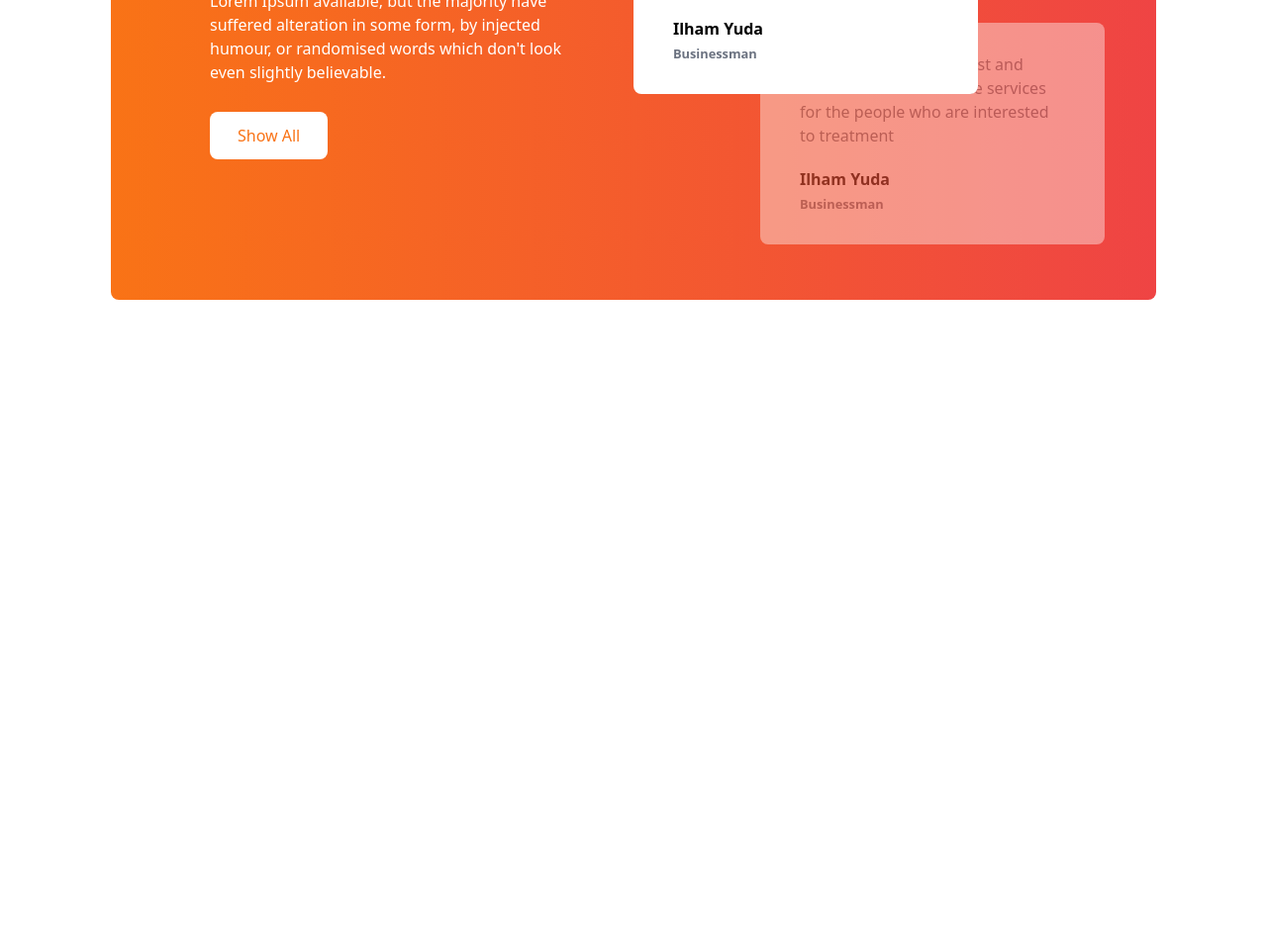
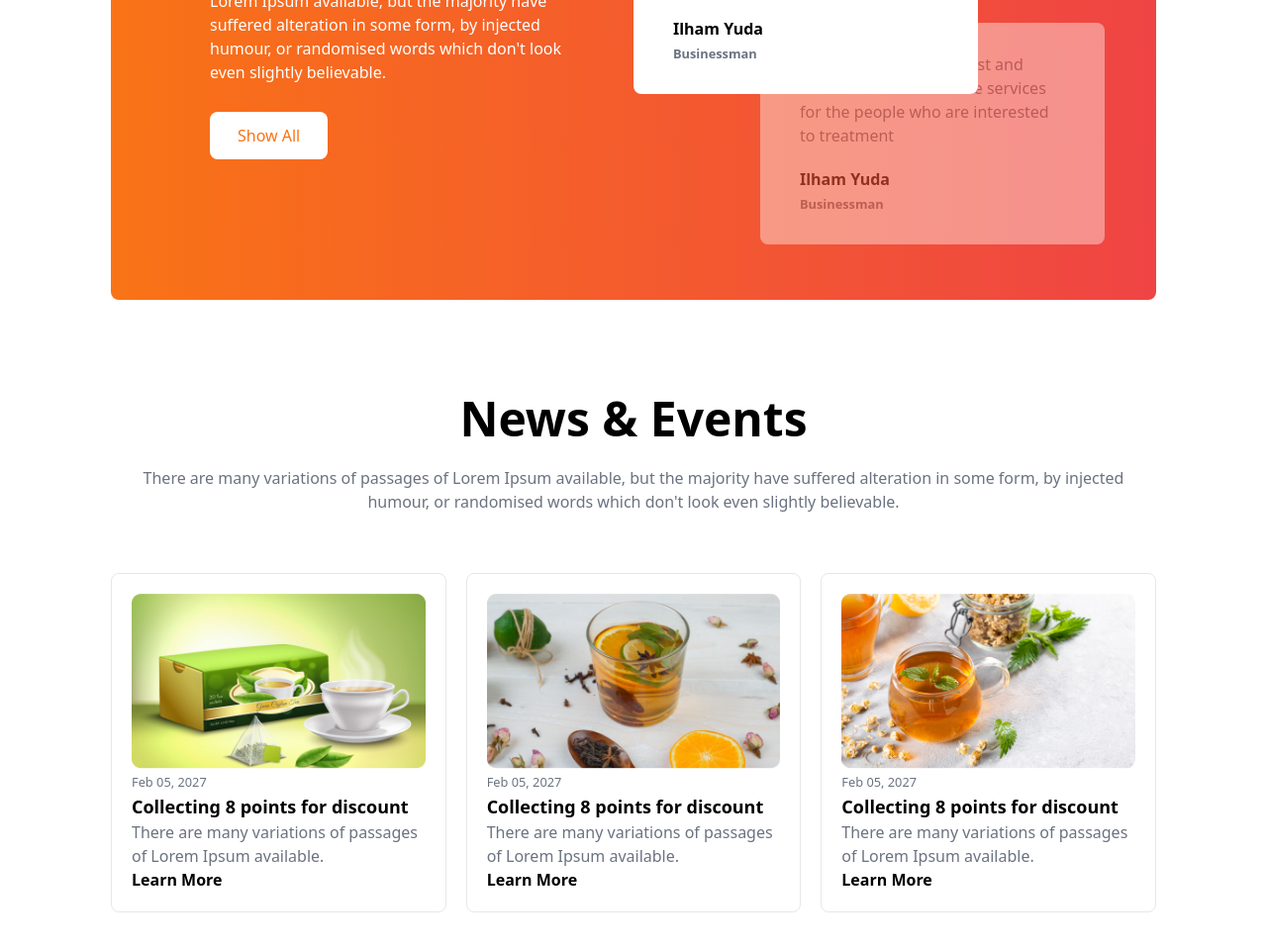
Before and after one commit to Zuanyed477/tea-house, a plain HTML site: page index.html in a window 1280 px wide. Shown: the part 2185-3145 px from the top of the page at 99% size. Before the commit the page ends 2488 px from the top, so only its background shows below. Drawn offline with nearby package versions, Linux system fonts and the light colour scheme.

Commit message:
dane the socund card section

```diff
--- a/index.html
+++ b/index.html
@@ -242,6 +242,38 @@
           </div>
         </div>
       </section>
+      <!-- News & Events -->
+       <section class="my-24 text-center">
+        <div>
+          <h2 class="text-5xl font-extrabold">News & Events</h2>
+          <p class="mt-6 text-gray-500">There are many variations of passages of Lorem Ipsum available, but the majority have suffered alteration in some form, by injected humour,
+            or randomised words which don't look even slightly believable. </p>
+        </div>
+        <!-- card -->
+       <div class="grid grid-cols-1 md:grid-cols-2 lg:grid-cols-3 gap-5 text-start max-w-6xl mx-auto mt-10">
+          <div class="border p-5 rounded-lg mt-5 gap-3">
+            <img src="./images/news-1.png" alt="">
+          <small class="text-gray-500">Feb 05, 2027</small>
+          <h3 class="font-bold text-lg">Collecting 8 points for discount</h3>
+          <p class="text-gray-500">There are many variations of passages of Lorem Ipsum available.</p>
+               <button class="font-extrabold">Learn More</button>
+         </div>
+          <div class="border p-5 rounded-lg mt-5 gap-3">
+            <img src="./images/news-2.png" alt="">
+          <small class="text-gray-500">Feb 05, 2027</small>
+          <h3 class="font-bold text-lg">Collecting 8 points for discount</h3>
+          <p class="text-gray-500">There are many variations of passages of Lorem Ipsum available.</p>
+               <button class="font-extrabold">Learn More</button>
+         </div>
+          <div class="border p-5 rounded-lg mt-5 gap-3">
+            <img src="./images/news-3.png" alt="">
+          <small class="text-gray-500 ">Feb 05, 2027</small>
+          <h3 class="font-bold text-lg">Collecting 8 points for discount</h3>
+          <p class="text-gray-500">There are many variations of passages of Lorem Ipsum available.</p>
+               <button class="font-extrabold">Learn More</button>
+         </div>
+       </div>
+       </section>
     </main>
   </body>
 </html>
```
